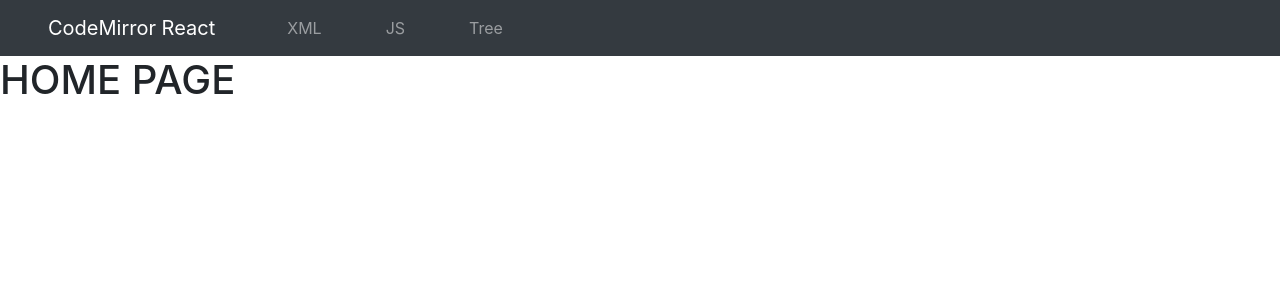
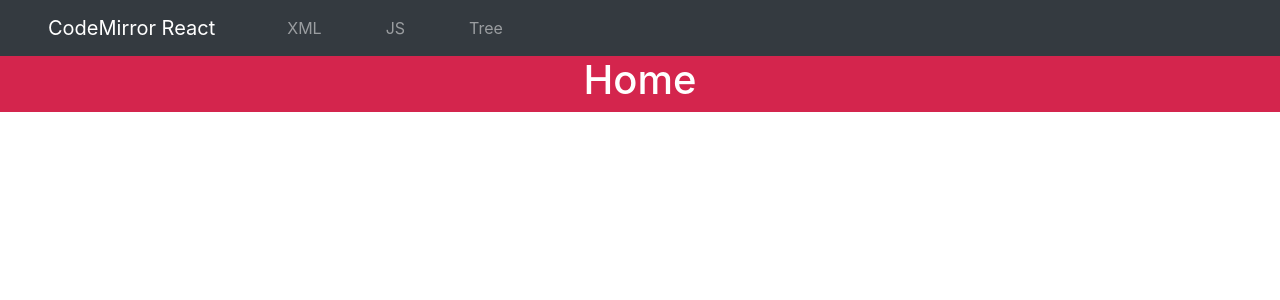
Before and after one commit to archies-coder/ReactCodeMirror, a React (Create React App) app: page / in a window 1280 px wide. Shown: the top 300 px of the page. Built offline with nearby package versions, Linux system fonts and the light colour scheme.

Commit message:
✔ Indentation And Comments

```diff
--- a/package.json
+++ b/package.json
@@ -12,7 +12,7 @@
     "react-dom": "^16.8.6",
     "react-router-dom": "^5.0.1",
     "react-scripts": "3.0.1",
-    "react-treebeard": "^3.2.4"
+    "react-treebeard": "^3.2.4",
   },
   "scripts": {
     "start": "react-scripts start",
--- a/src/App.css
+++ b/src/App.css
@@ -1,11 +1,15 @@
-.op{
-  height: 300px;
-}
-
 .CodeMirror{
   font-family: monospace;
   font-size: 18pt;
   height: 450px;
+}
+
+.key-bindings {
+  text-align: center;
+  font-size: 20px;
+  color: rgb(132, 137, 187);
+  font-family: 'Lucida Sans', 'Lucida Sans Regular', 'Lucida Grande',
+  'Lucida Sans Unicode', Geneva, Verdana;
 }
 
 .toggler {
--- a/src/components/Hello.js
+++ b/src/components/Hello.js
@@ -1,5 +1,6 @@
 import React from 'react'
+import '../App.css'
 
-const Hello = props => <h2>{props.code}</h2>;
+const Hello = props => <h3 classname='op'>{props.code}</h3>;
 
 export default Hello;
--- a/src/components/Home.js
+++ b/src/components/Home.js
@@ -2,7 +2,13 @@ import React from 'react'
 
 
 const Home = () => {
-    return <h1>HOME PAGE</h1>
+    return <div className='d-flex text-center  justify-content-center' style = {{
+        display: 'flex',
+        color: '#fff',
+        backgroundColor: '#d4254d'
+        }}>
+        <h1>Home</h1>
+    </div>
 }
 
 export default Home;
--- a/src/components/XML.js
+++ b/src/components/XML.js
@@ -16,9 +16,13 @@ import 'codemirror/addon/hint/xml-hint'
 import 'codemirror/addon/hint/show-hint'
 import 'codemirror/addon/hint/show-hint.css'
 
+import 'codemirror/addon/comment/comment'
+
 // import 'codemirror/addon/format/formatting'
 
 import Hello from './Hello'
+
+import beautify from 'xml-beautifier';
 
 
 export default class XML extends Component {
@@ -29,6 +33,7 @@ export default class XML extends Component {
           code: '<Mode>\n\t<XML/>\n</Mode>\n<AutoComplete>\n\tCtrl+Space\n</AutoComplete>\n<keyBindings>\n\tSublime\n</KeyBindings> ',
           viewOpToggle : false,
         };
+
     }
 
     autoComplete = cm => {
@@ -75,21 +80,21 @@ export default class XML extends Component {
 
       };
 
-      // getSelectedRange = () => {
-      //   const codeMirror = this.refs['CodeMirror'].getCodeMirrorInstance();
-      //   return { from: codeMirror.getCursor(true), to: codeMirror.getCursor(false) };
+      toggleComment = function(cm) {
+        cm.toggleComment({ indent: true });
+      }
+
+      // toggleSelection = cm => {
+      //   const {from, to} = this.getSelectedRange(cm);
+      //   cm.lineComment(from, to, { indent: true });
       // }
 
-      // autoFormatSelection = () => {
-      //   const range = this.getSelectedRange();
-      //   const codeMirror = this.refs['CodeMirror'].getCodeMirrorInstance();
-      //   codeMirror.autoFormatRange(range.from, range.to);
-      // }
+      indentToggle = (cm) => {
+        cm.execCommand('indentAuto');
+      }
 
-      // commentSelection = (isComment) => {
-      //   const range = this.getSelectedRange();
-      //   const codeMirror = this.refs['CodeMirror'].getCodeMirrorInstance();
-      //   codeMirror.commentRange(isComment, range.from, range.to);
+      // getSelectedRange = cm => {
+      //   return { from: cm.getCursor(true), to: cm.getCursor(false) };
       // }
 
     updateCode = (newCode) => {
@@ -105,6 +110,7 @@ export default class XML extends Component {
         {viewOpToggle: !this.state.viewOpToggle}
         )
     }
+
     render() {
         const options = {
             lineNumbers: true,
@@ -116,7 +122,8 @@ export default class XML extends Component {
             matchTags: true,
             extraKeys: {
               "Ctrl-Space": this.autoComplete,
-              // "Shift-Tab": this.autoFormatSelection
+              "Shift-Alt": this.indentToggle,
+              "Ctrl-Alt": this.toggleComment
             },
             autoCloseBrackets: true,
             keyMap: "sublime"
@@ -129,9 +136,9 @@ export default class XML extends Component {
               options={options}
               onChange={this.updateCode}
             />
-
+            <div className="key-bindings">To Indent, Select and Shift+Alt <br/> To Comment, Select and Ctrl-Alt</div>
             <div className="btn btn-primary p-2 my-3 toggler" onClick={this.handleSubmit}>Toggle Code Display</div>
-        {/* c */}
+            {/* <div className="btn btn-primary p-2 my-5 " onClick={this.toggleSelection}>Toggle indent</div> */}
             {this.state.viewOpToggle &&
             <Hello code={this.state.code} />
             }
```
Also changed, not shown: 1 other file (tests, documents, lock files or other folders). Lines whose indentation alone changed are shown as unchanged.
